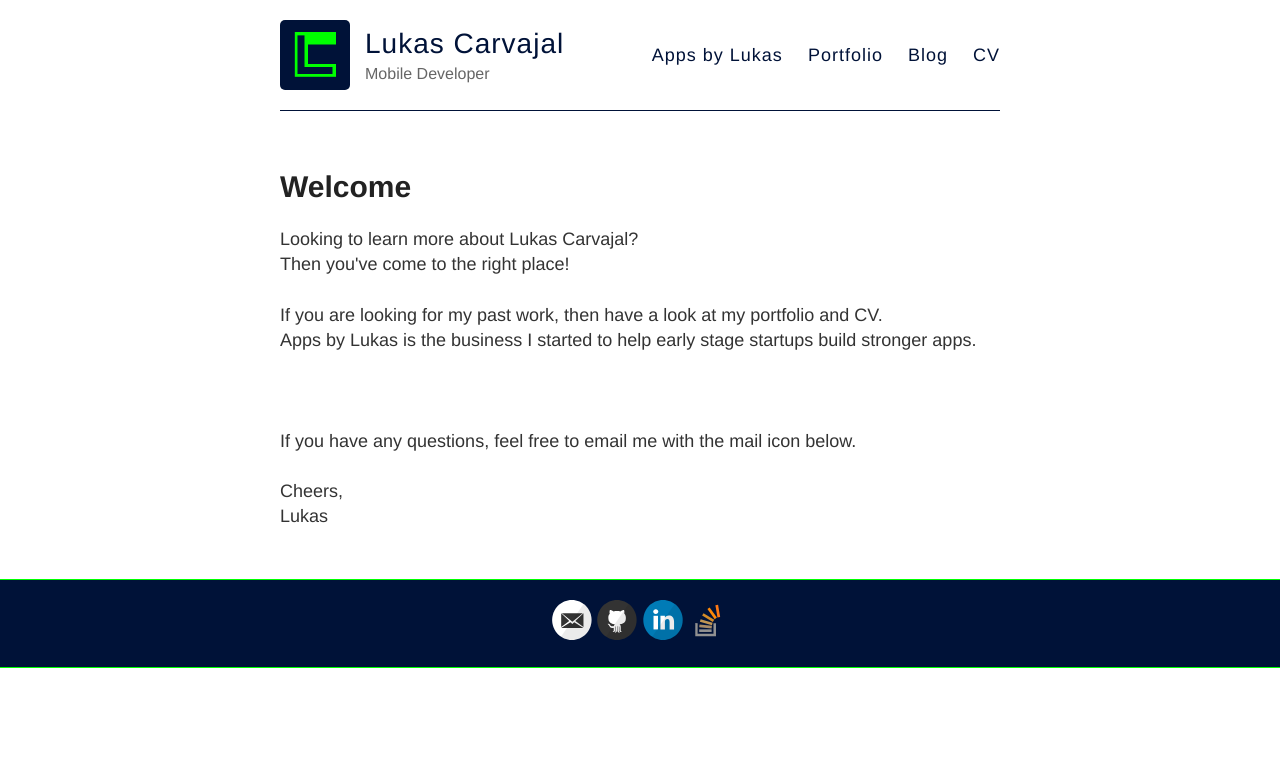
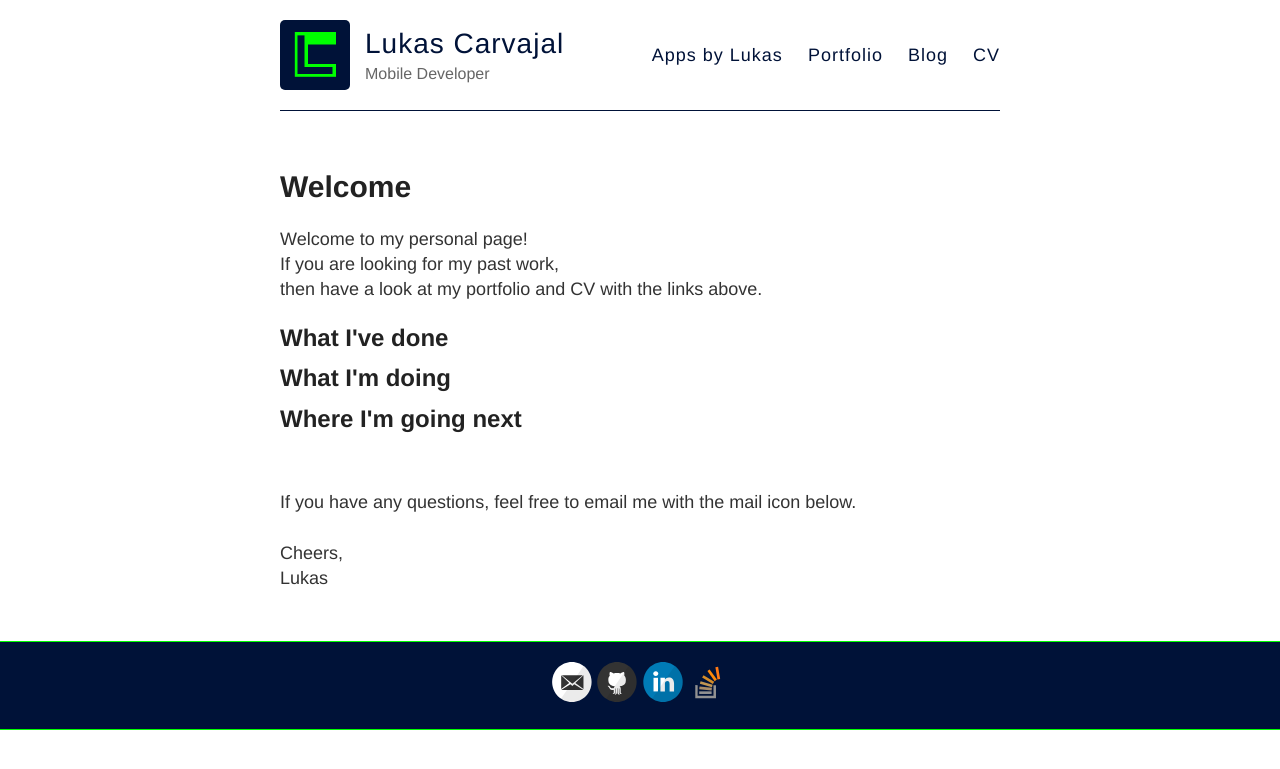
Before and after one commit to Lcarvajal/Lcarvajal.github.io, a Jekyll site: the page built from index.html, in a window 1280 px wide. Shown: the top 769 px of the page. Built offline with Jekyll 4.4.1, drawn with Linux system fonts in a browser that asks for light colours.

Commit message:
Update markdown

```diff
--- a/index.html
+++ b/index.html
@@ -5,14 +5,15 @@ title: Home
 
 <h1>Welcome</h1>
 <p>
-Looking to learn more about Lukas Carvajal?<br>
-Then you've come to the right place!
+Welcome to my personal page!<br>
+If you are looking for my past work,<br>
+then have a look at my portfolio and CV with the links above.<br>
 
-<br><br>
-If you are looking for my past work, then have a look at my portfolio and CV.<br>
-Apps by Lukas is the business I started to help early stage startups build stronger apps.
+<h2>What I've done</h2>
 
-<br><br>
+<h2>What I'm doing</h2>
+
+<h2>Where I'm going next</h2>
 
 <br><br>If you have any questions, feel free to email me with the mail icon below.
 <br><br>Cheers,<br>Lukas
```
